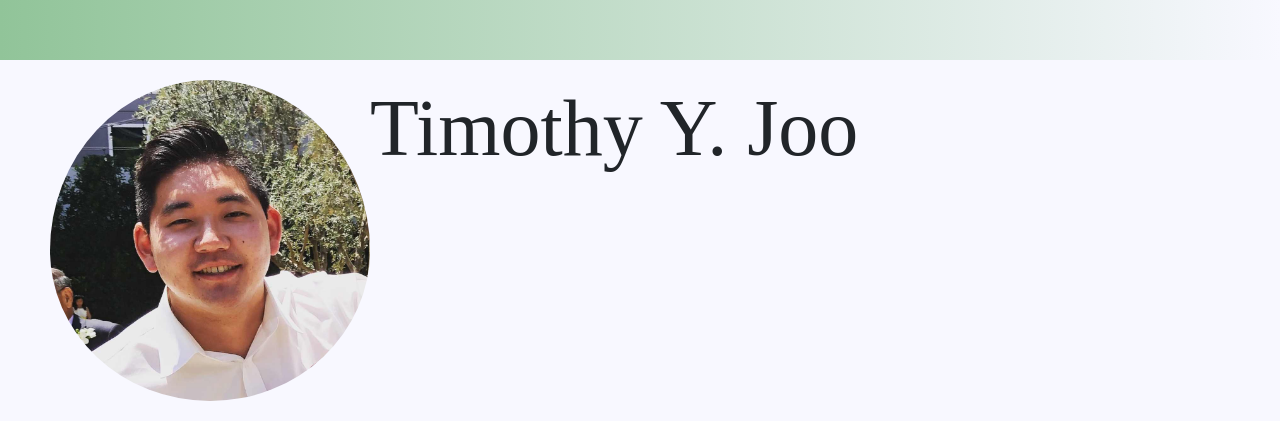
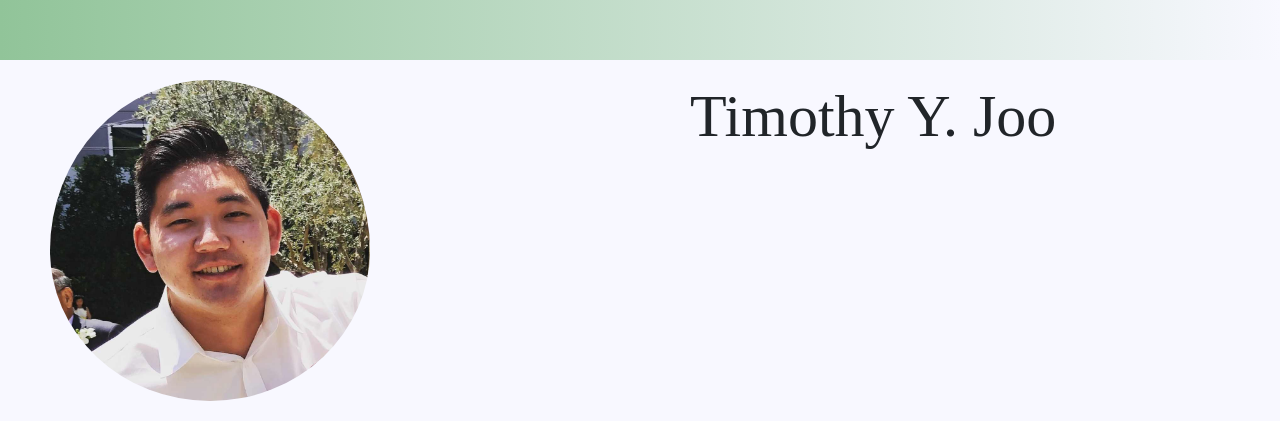
Before and after one commit to Tyjoo26/personal-site, a React (Create React App) app: page / in a window 1280 px wide. Shown: the top 440 px of the page. Built offline with nearby package versions, Linux system fonts and the light colour scheme.

Commit message:
add css styling methods

```diff
--- a/src/App.css
+++ b/src/App.css
@@ -44,8 +44,15 @@
 }
 
 .welcome {
-  font-family: 'Great Vibes';
-  font-size: 80px;
+  font-family: 'GFS Didot';
+  font-size: 60px;
+  padding-left: 25%;
 }
 
-@import url('http://fonts.googleapis.com/css?family=Great+Vibes')
+
+.welcome-content{
+  display: inline-block;
+  width: 55%;
+}
+
+@import url('https://fonts.googleapis.com/css?family=GFS+Didot')
--- a/src/App.js
+++ b/src/App.js
@@ -2,7 +2,7 @@ import React, { Component } from 'react';
 import logo from './logo.svg';
 import Nav from './components/Nav'
 import Home from './components/Home'
-import { Button } from 'reactstrap';
+
 import './App.css';
 
 class App extends Component {
```
